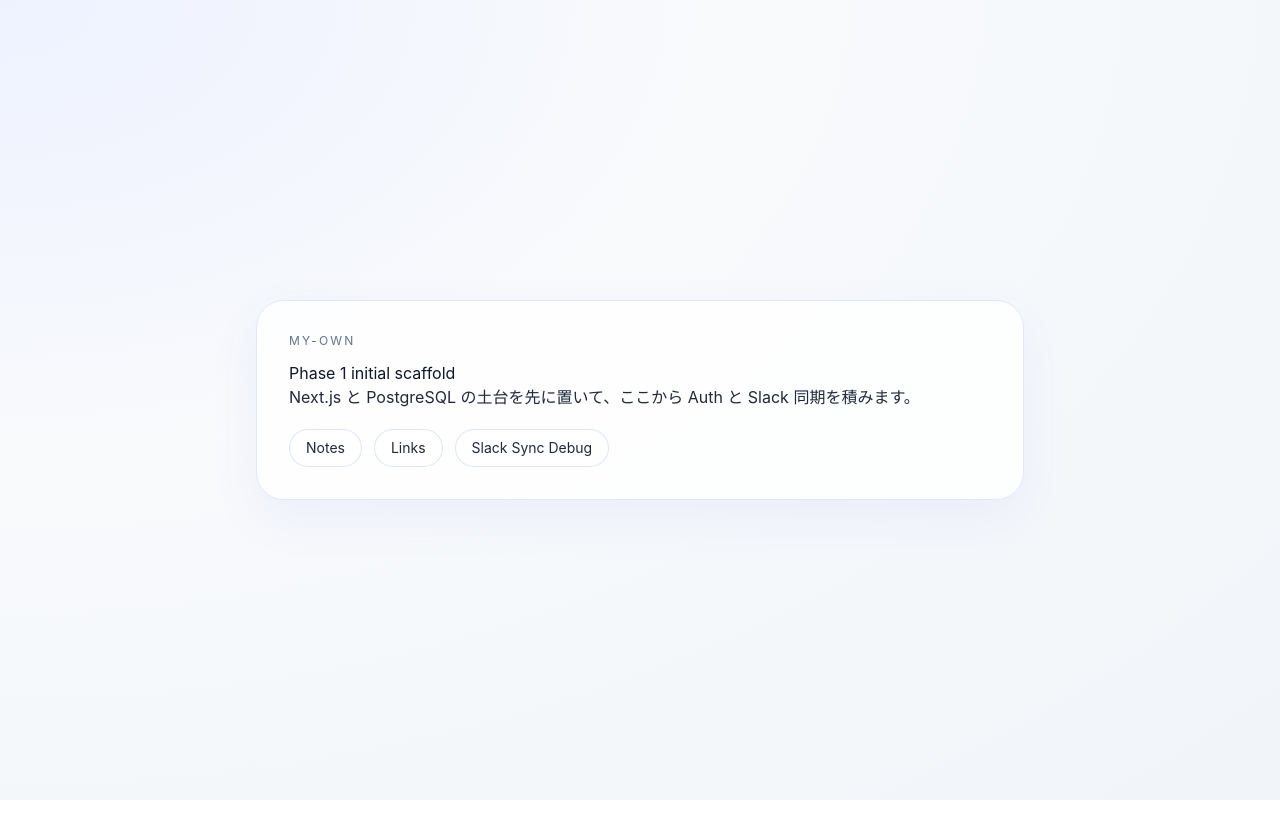
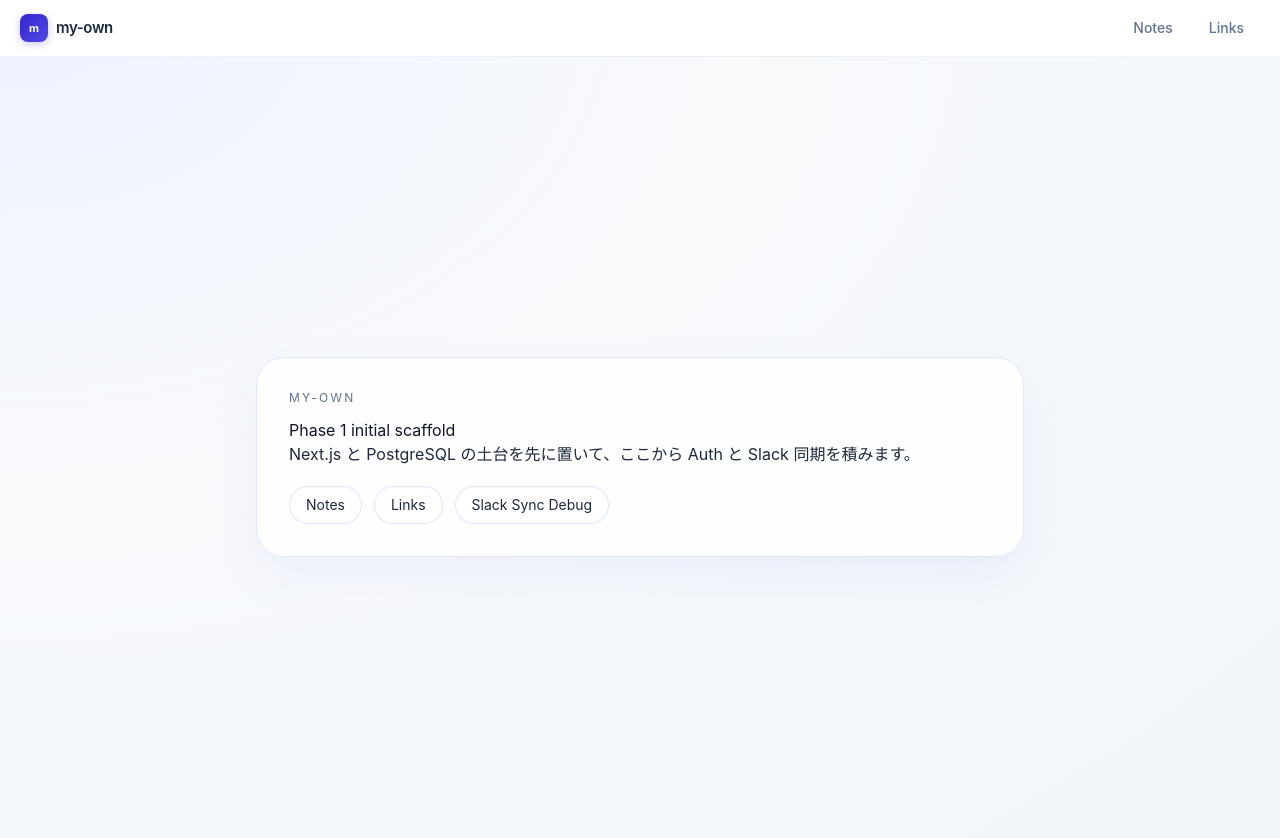
Before and after one commit to tominaga-h/my-own, a Next.js app: page / in a window 1280 px wide. Shown: the top 838 px of the page. Before the commit the page ends 800 px from the top, so only its background shows below. Built offline with nearby package versions, Linux system fonts and the light colour scheme.

Commit message:
ヘッダーを実装

```diff
--- /dev/null
+++ b/app/components/Header.tsx
@@ -0,0 +1,55 @@
+"use client";
+
+import Link from "next/link";
+import { usePathname } from "next/navigation";
+
+const navItems = [
+  { href: "/notes", label: "Notes" },
+  { href: "/links", label: "Links" },
+] as const;
+
+export default function Header() {
+  const pathname = usePathname();
+
+  return (
+    <header className="sticky top-0 z-50">
+      <div className="bg-white">
+        <div className="mx-auto flex h-14 max-w-[1600px] items-center justify-between px-5">
+          {/* Logo */}
+          <Link href="/" className="group flex items-center gap-2">
+            <span className="flex h-7 w-7 items-center justify-center rounded-lg bg-gradient-to-br from-[#3525cd] to-[#4f46e5] text-[11px] font-bold text-white shadow-[0_2px_8px_rgba(53,37,205,0.25)]">
+              m
+            </span>
+            <span className="text-[15px] font-semibold tracking-tight text-slate-800 transition-colors group-hover:text-[#3525cd]">
+              my-own
+            </span>
+          </Link>
+
+          {/* Navigation */}
+          <nav className="flex items-center gap-1">
+            {navItems.map(({ href, label }) => {
+              const active = pathname.startsWith(href);
+              return (
+                <Link
+                  key={href}
+                  href={href}
+                  className={[
+                    "relative rounded-full px-4 py-1.5 text-sm font-medium transition-all",
+                    active
+                      ? "bg-gradient-to-r from-[#3525cd] to-[#4f46e5] text-white shadow-[0_2px_12px_rgba(53,37,205,0.2)]"
+                      : "text-slate-500 hover:bg-slate-100/80 hover:text-slate-800",
+                  ].join(" ")}
+                >
+                  {label}
+                </Link>
+              );
+            })}
+          </nav>
+        </div>
+      </div>
+
+      {/* Tonal bottom edge — not a border, a gradient fade */}
+      <div className="h-px bg-gradient-to-r from-transparent via-slate-200/60 to-transparent" />
+    </header>
+  );
+}
--- a/app/layout.tsx
+++ b/app/layout.tsx
@@ -1,5 +1,6 @@
 import type { ReactNode } from "react";
 import "./globals.css";
+import Header from "./components/Header";
 
 export const metadata = {
   title: "my-own",
@@ -9,7 +10,10 @@ export const metadata = {
 export default function RootLayout({ children }: { children: ReactNode }) {
   return (
     <html lang="ja">
-      <body>{children}</body>
+      <body>
+        <Header />
+        {children}
+      </body>
     </html>
   );
 }
--- a/app/links/page.tsx
+++ b/app/links/page.tsx
@@ -1,5 +1,4 @@
 /* eslint-disable @next/next/no-img-element */
-import Link from "next/link";
 import { and, desc, eq } from "drizzle-orm";
 
 import { db } from "../../lib/db";
@@ -59,64 +58,44 @@ export default async function LinksPage() {
   return (
     <main className="min-h-screen px-4 py-6 text-slate-800 sm:px-6 lg:px-8">
       <div className="mx-auto flex max-w-7xl flex-col gap-6">
-        <header className="overflow-hidden rounded-xl border border-indigo-100 bg-white/80 shadow-[0_18px_50px_rgba(99,102,241,0.07)] backdrop-blur">
-          <div className="p-6 lg:p-8">
-            <div className="mb-4 inline-flex items-center gap-2 rounded-full border border-indigo-200/60 bg-white/90 px-3 py-1 text-[11px] font-semibold uppercase tracking-[0.18em] text-indigo-500">
-              <span className="h-2 w-2 rounded-full bg-teal-500" />
-              my-own inbox
-            </div>
-            <h1 className="max-w-2xl text-4xl font-semibold tracking-tight text-slate-900 sm:text-5xl lg:text-6xl">
+        <div className="px-1 py-2">
+          <div className="flex flex-wrap items-baseline justify-between gap-3">
+            <div>
+              <h1 className="text-3xl font-semibold tracking-tight text-slate-900">
                 My Links
               </h1>
-            <p className="mt-4 max-w-2xl text-base leading-7 text-slate-500 sm:text-lg">
-              Slack から同期されたリンクを、ID の降順で並べたアーカイブ。
-              タイトル、要約、サムネイルをそのまま眺められる UI にしています。
-            </p>
               {lastSyncedAt && (
-              <p className="mt-2 text-sm text-slate-400">
+                <p className="mt-1 text-sm text-slate-400">
                   最終同期: {new Date(lastSyncedAt).toLocaleString("ja-JP", { timeZone: "Asia/Tokyo" })}
                 </p>
               )}
-            <div className="mt-6 flex flex-wrap gap-3">
-              <Link
-                href="/"
-                className="rounded-full border border-indigo-200/60 bg-white px-4 py-2 text-sm font-medium text-slate-800 transition hover:-translate-y-0.5 hover:border-indigo-300 hover:shadow-[0_4px_12px_rgba(99,102,241,0.1)]"
-              >
-                Home
-              </Link>
-              <a
-                href="/debug/slack-sync"
-                className="rounded-full border border-slate-200 bg-slate-50 px-4 py-2 text-sm font-medium text-slate-600 transition hover:-translate-y-0.5 hover:border-indigo-300 hover:bg-white hover:shadow-[0_4px_12px_rgba(99,102,241,0.1)]"
-              >
-                Slack Sync Debug
-              </a>
+            </div>
           </div>
 
-            <div className="mt-6 grid gap-3 sm:grid-cols-3">
-              <div className="rounded-xl border border-indigo-500 bg-indigo-600 p-5 text-white shadow-lg shadow-indigo-200">
+          <div className="mt-4 grid gap-3 sm:grid-cols-3">
+            <div className="rounded-xl bg-gradient-to-br from-[#3525cd] to-[#4f46e5] p-5 text-white shadow-[0_8px_24px_rgba(53,37,205,0.2)]">
               <p className="text-xs uppercase tracking-[0.18em] text-indigo-200">Total</p>
               <p className="mt-3 text-xl font-semibold">{rows.length}</p>
               <p className="mt-1 text-sm text-indigo-200">stored links</p>
             </div>
 
-              <div className="rounded-xl border border-slate-200 bg-white p-5 shadow-sm">
+            <div className="rounded-xl bg-white/80 p-5 shadow-[0_2px_12px_rgba(0,0,0,0.04)]">
               <p className="text-xs uppercase tracking-[0.18em] text-slate-400">Latest</p>
               <p className="mt-3 text-2xl font-semibold text-slate-900">
-                  #{latest?.id ?? "—"}
+                #{latest?.id ?? "\u2014"}
               </p>
               <p className="mt-1 text-sm text-slate-500">
                 {latest ? new Date(latest.createdAt).toLocaleDateString("ja-JP") : "No data"}
               </p>
             </div>
 
-              <div className="rounded-xl border border-slate-200 bg-white p-5 shadow-sm">
+            <div className="rounded-xl bg-white/80 p-5 shadow-[0_2px_12px_rgba(0,0,0,0.04)]">
               <p className="text-xs uppercase tracking-[0.18em] text-slate-400">With images</p>
               <p className="mt-3 text-2xl font-semibold text-slate-900">{totalImageCount}</p>
               <p className="mt-1 text-sm text-slate-500">cards with preview art</p>
             </div>
           </div>
         </div>
-        </header>
 
         <section className="grid gap-5 md:grid-cols-2 xl:grid-cols-3">
           {rows.map((row, index) => {
--- a/app/notes/page.tsx
+++ b/app/notes/page.tsx
@@ -1,4 +1,3 @@
-import Link from "next/link";
 import { and, desc, eq } from "drizzle-orm";
 
 import { db } from "../../lib/db";
@@ -36,46 +35,21 @@ export default async function NotesPage() {
   return (
     <main className="min-h-screen px-3 py-3 text-slate-800 sm:px-4 sm:py-4 lg:px-5">
       <div className="mx-auto flex max-w-[1600px] flex-col gap-3">
-        <header className="overflow-hidden rounded-xl border border-indigo-100 bg-white/80 shadow-[0_18px_50px_rgba(99,102,241,0.07)] backdrop-blur">
-          <div className="flex flex-col gap-4 px-5 py-4 lg:flex-row lg:items-end lg:justify-between">
-            <div className="max-w-3xl">
-              <div className="mb-3 inline-flex items-center gap-2 rounded-full border border-indigo-200/60 bg-white/90 px-3 py-1 text-[11px] font-semibold uppercase tracking-[0.18em] text-indigo-500">
-                <span className="h-2 w-2 rounded-full bg-indigo-500" />
-                my-own inbox
-              </div>
-              <h1 className="text-4xl font-semibold tracking-tight text-slate-900 sm:text-5xl">
+        <div className="flex flex-wrap items-baseline justify-between gap-3 px-1 py-2">
+          <div>
+            <h1 className="text-3xl font-semibold tracking-tight text-slate-900">
               My Notes
             </h1>
-              <p className="mt-2 max-w-md text-sm leading-6 text-slate-500 sm:text-base">
-                Quiver みたいに、左で分類・中央で一覧・右で本文プレビューを見る構成。
-                雑誌型よりも、メモを高速に拾うことを優先しています。
-              </p>
             {lastSyncedAt && (
-                <p className="mt-2 text-sm text-slate-400">
+              <p className="mt-1 text-sm text-slate-400">
                 最終同期: {new Date(lastSyncedAt).toLocaleString("ja-JP", { timeZone: "Asia/Tokyo" })}
               </p>
             )}
           </div>
-
-            <div className="flex flex-wrap gap-2">
-              <Link
-                href="/"
-                className="rounded-full border border-indigo-200/60 bg-white px-4 py-2 text-sm font-medium text-slate-800 transition hover:-translate-y-0.5 hover:border-indigo-300 hover:shadow-[0_4px_12px_rgba(99,102,241,0.1)]"
-              >
-                Home
-              </Link>
-              <Link
-                href="/links"
-                className="rounded-full border border-slate-200 bg-slate-50 px-4 py-2 text-sm font-medium text-slate-600 transition hover:-translate-y-0.5 hover:border-indigo-300 hover:bg-white hover:shadow-[0_4px_12px_rgba(99,102,241,0.1)]"
-              >
-                Links
-              </Link>
-              <span className="rounded-full border border-slate-200 bg-white px-4 py-2 text-sm font-medium text-slate-500">
+          <span className="rounded-full bg-slate-100 px-3 py-1 text-sm font-medium text-slate-500">
             {rows.length} notes
           </span>
         </div>
-          </div>
-        </header>
 
         <NotesView rows={rows} />
       </div>
```
Lines whose indentation alone changed are shown as unchanged.
